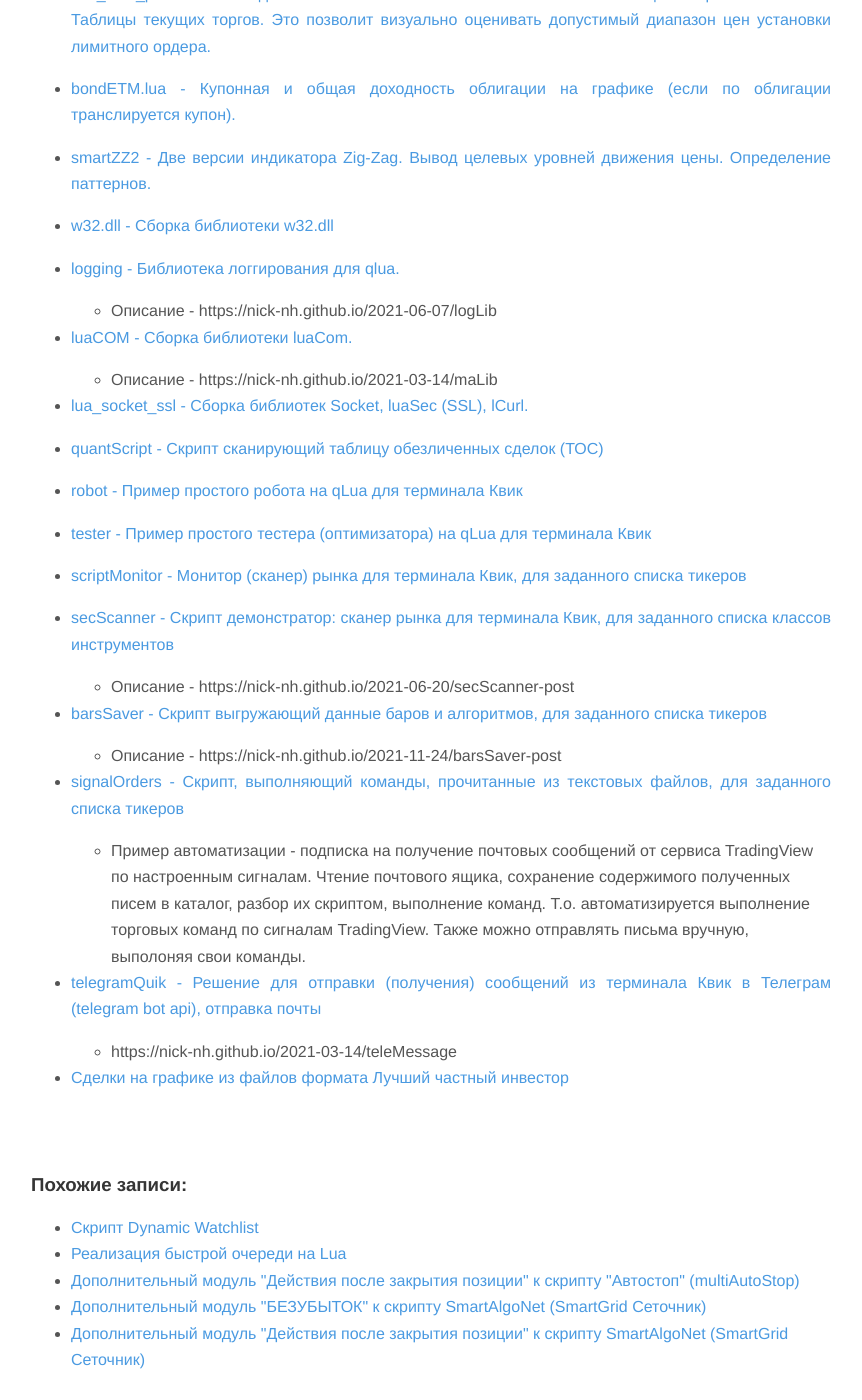
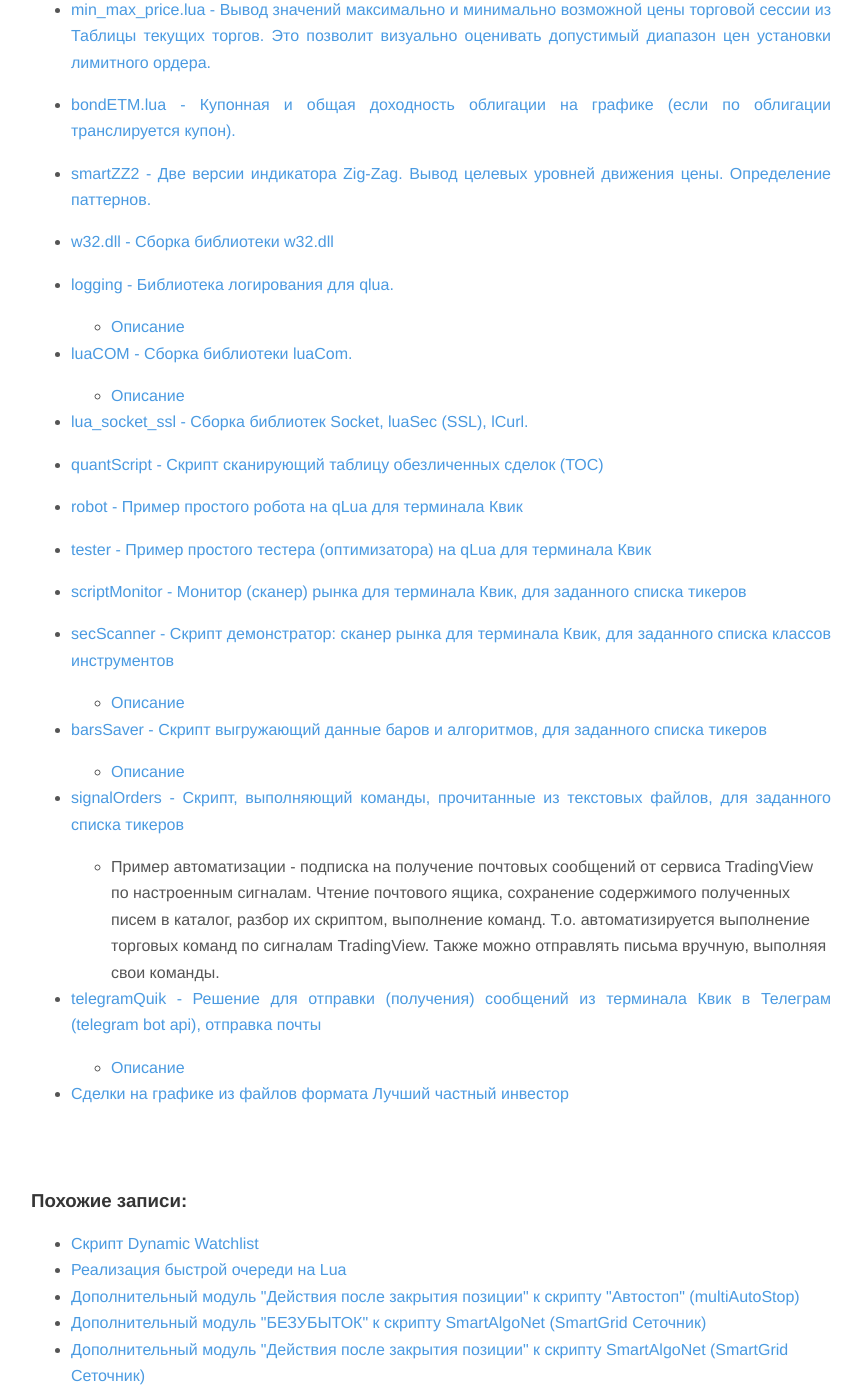
Before and after one commit to nick-nh/nick-nh.github.io, a Jekyll site: the page built from _posts/2021-01-09-hello-post.md, in a window 1280 px wide and 1400 px high, scrolled down 5075 px. Shown: the whole window, without its empty margins (209-1071 px from the left). Built offline with Jekyll 4.4.1, drawn with Linux system fonts in a browser that asks for light colours; nearby versions of some CDN libraries; some of the changed text lies outside the part shown.

Commit message:
fix format

```diff
--- a/_posts/2021-01-09-hello-post.md
+++ b/_posts/2021-01-09-hello-post.md
@@ -17,12 +17,14 @@ tags: [индикатор,скрипт,робот,lua,qlua,квик,quik]
 
 - [maLib.lua - Библиотека типовых методов сглаживания и вспомогательных функция для построения алгоритмов.](https://github.com/nick-nh/qlua/blob/master/maLib.lua)
 
-    - Описание - https://nick-nh.github.io/2021-03-14/maLib
+    - [Описание](/2021-03-14/maLib)
     - [MA.lua - Базовый пример использования библиотеки в индикаторе](https://github.com/nick-nh/qlua/blob/master/MA.lua)
+<br>
 
 - [k-mean.lua - k-means clustering.](https://github.com/nick-nh/qlua/blob/master/k-mean.lua)
 
-   - https://ru.wikipedia.org/wiki/%D0%9C%D0%B5%D1%82%D0%BE%D0%B4_k-%D1%81%D1%80%D0%B5%D0%B4%D0%BD%D0%B8%D1%85
+   - [wikipedia] (https://ru.wikipedia.org/wiki/%D0%9C%D0%B5%D1%82%D0%BE%D0%B4_k-%D1%81%D1%80%D0%B5%D0%B4%D0%BD%D0%B8%D1%85)
+<br>
 
 - [AMA.lua - Адаптивная скользящая средняя Перри Кауфмана.](https://github.com/nick-nh/qlua/blob/master/AMA.lua)
 
@@ -34,15 +36,17 @@ tags: [индикатор,скрипт,робот,lua,qlua,квик,quik]
 
 - [CenterOfGravity.lua - Center of Gravity Oscillator by John F. Ehlers.](https://github.com/nick-nh/qlua/blob/master/CenterOfGravity.lua)
 
-  - https://www.mesasoftware.com/papers/TheCGOscillator.pdf
-
+  - [Описание](https://www.mesasoftware.com/papers/TheCGOscillator.pdf)
+<br>
 - [CyberCycle.lua - Adaptive version Cyber cycle by John F. Ehlers.](https://github.com/nick-nh/qlua/blob/master/CyberCycle.lua)
 
   - see his book `Cybernetic Analysis for Stocks and Futures`, Chapter 4: `Trading the Cycle`
+<br>
 
 - [DSMA.lua - Deviation-Scaled Moving Average by John F. Ehlers.](https://github.com/nick-nh/qlua/blob/master/DSMA.lua)
 
   - Featured in John F. Ehlers' article from July 2018 issue of Technical Analysis of Stocks & Commodities magazine, the DSMA (deviation-scaled moving average) is an adaptive moving average that rapidly adapts to volatility in price movement. It accomplishes this by modifying the alpha term of an EMA by the amplitude of an oscillator scaled in standard deviations from the mean. The DSMA's responsiveness can be changed by using different values for the input parameter period.
+<br>
 
 - [EFSDO.lua - Fisherized Deviation-Scaled Oscillator by John F. Ehlers.](https://github.com/nick-nh/qlua/blob/master/EFSDO.lua)
 
@@ -50,33 +54,39 @@ tags: [индикатор,скрипт,робот,lua,qlua,квик,quik]
 
 - [FisherTransform.lua - Fisher Transform by John F. Ehlers.](https://github.com/nick-nh/qlua/blob/master/FisherTransform.lua)
 
-  - https://c.mql5.com/forextsd/forum/3/130fish.pdf
+  - [Описание](https://c.mql5.com/forextsd/forum/3/130fish.pdf]
+<br>
 
 - [AutocorrelationPeriodogram.lua - Autocorrelation Periodogram by John F. Ehlers.](https://github.com/nick-nh/qlua/blob/master/AutocorrelationPeriodogram.lua)
 
-  - https://traders.com/Documentation/FEEDbk_docs/2016/09/TradersTips.html
+  -  [Описание](https://traders.com/Documentation/FEEDbk_docs/2016/09/TradersTips.html)
+<br>
 
 - [corrCycle.lua - Correlation angle by John F. Ehlers.](https://github.com/nick-nh/qlua/blob/master/corrCycle.lua)
 
-  - https://www.mesasoftware.com/papers/CORRELATION%20AS%20A%20CYCLE%20INDICATOR.pdf
+  -  [Описание](https://www.mesasoftware.com/papers/CORRELATION%20AS%20A%20CYCLE%20INDICATOR.pdf)
+<br>
 
 - [InstantaneousTrend.lua - Instantaneous trend by John F. Ehlers.](https://github.com/nick-nh/qlua/blob/master/InstantaneousTrend.lua)
 
-  - https://c.mql5.com/forextsd/forum/59/023inst.pdf
+  - [Описание](https://c.mql5.com/forextsd/forum/59/023inst.pdf)
+<br>
 
 - [MESA.lua - Adaptive Moving Averages by John F. Ehlers.](https://github.com/nick-nh/qlua/blob/master/MESA.lua)
 
   - The MESA Adaptive Moving Average ( MAMA ) adapts to price movement based on the rate of change of phase as measured by the Hilbert Transform Discriminator. This method features a fast attack average and a slow decay average so that composite average rapidly ratchets behind price changes and holds the average value until the next ratchet occurs. Consider FAMA (Following AMA) as the signal
-  - https://mesasoftware.com/papers/MAMA.pdf
-
+  - [Описание](https://mesasoftware.com/papers/MAMA.pdf)
+<br>
 
 - [HeikenAshi.lua - Точки цвета баров HeikenAshi.](https://github.com/nick-nh/qlua/blob/master/HeikenAshi.lua)
 
   - т.к. терминал Квик не позволяет выводить бары на график, то выводятся точки цвета баров HeikenAshi поверх стандартных баров
+<br>
 
 - [Hurst.lua - Вычисление коэффициента Херста.](https://github.com/nick-nh/qlua/blob/master/Hurst.lua)
 
   - ресурсоемкий индикатор
+<br>
 
 - [MurreyLevels.lua - Уровни Мюррея.](https://github.com/nick-nh/qlua/blob/master/MurreyLevels.lua)
 
@@ -84,15 +94,18 @@ tags: [индикатор,скрипт,робот,lua,qlua,квик,quik]
 
 - [RenkoATR.lua - Реализация баров Ренко.](https://github.com/nick-nh/qlua/blob/master/RenkoATR.lua)
 
-  - https://nick-nh.github.io/2021-01-17/renko
+  - [Описание](/2021-01-17/renko)
+<br>
 
 - [emaRenkoATR.lua - EMA поверх баров Ренко.](https://github.com/nick-nh/qlua/blob/master/emaRenkoATR.lua)
 
-  - https://nick-nh.github.io/2021-01-17/renko
+  - [Описание](/2021-01-17/renko)
+<br>
 
 - [macdRenkoATR.lua - MACD поверх баров Ренко.](https://github.com/nick-nh/qlua/blob/master/macdRenkoATR.lua)
 
-  - https://nick-nh.github.io/2021-01-17/renko
+  - [Описание](/2021-01-17/renko)
+<br>
 
 - [RegRenkoATR.lua - Регрессионный канал поверх баров Ренко.](https://github.com/nick-nh/qlua/blob/master/RegRenkoATR.lua)
 
@@ -100,41 +113,48 @@ tags: [индикатор,скрипт,робот,lua,qlua,квик,quik]
 
 - [StepNRTR.lua - Вариант индикатора Nick Rypock Trailing Reverse.](https://github.com/nick-nh/qlua/blob/master/StepNRTR.lua)
 
-    - Основан на методике Константина Копыркина http://konkop.narod.ru/Files/4_24_28.pdf
+    - [Основан на методике Константина Копыркина] (http://konkop.narod.ru/Files/4_24_28.pdf)
+<br>
 
 - [_nrtr_myv 41.lua - Еще один вариант индикатора Nick Rypock Trailing Reverse.](https://github.com/nick-nh/qlua/blob/master/_nrtr_my%20v41.lua))
 
     - Динамический канал рассчитывается на основе ATR. Фильтрация скользящими средними.
+<br>
 
 - [TTM_Squeeze.lua - TTM Squeeze by John Carter.](https://github.com/nick-nh/qlua/blob/master/TTM_Squeeze.lua)
 
     - Bollinger Bands AND Keltner Channel define the market conditions, i.e. when BB is narrower than KC then we have a market squeeze. When BB break Outside the KC then trade in the direction of the smoothed Momentum.
-    - https://school.stockcharts.com/doku.php?id=technical_indicators:ttm_squeeze
+    - [Описание](https://school.stockcharts.com/doku.php?id=technical_indicators:ttm_squeeze)
+<br>
 
 - [VolatilityCycle.lua - Volatility Cycle.](https://github.com/nick-nh/qlua/blob/master/VolatilityCycle.lua)
 
 - [smTMMS.lua - TMMS - Trading Made More Simpler.](https://github.com/nick-nh/qlua/blob/master/smTMMS.lua)
 
     - The TMMS oscillator (aka “Trading Made More Simpler”) is an indicator made of conditions based on both 2 separated Stochastic and 1 RSI
+<br>
 
 - [JMA_Star_Light.lua - Jurik Research Jurik Moving Average.](https://github.com/nick-nh/qlua/blob/master/JMA_Star_Light.lua)
 
-    - http://www.jurikres.com/catalog1/ms_ama.htm#top
+    - [Описание](http://www.jurikres.com/catalog1/ms_ama.htm#top)
+<br>
 
 - [JRSX.lua - Jurik Research Relative Strength Quality Index.](https://github.com/nick-nh/qlua/blob/master/JRSX.lua)
 
     - Jurik's RSX is a "noise free" version of RS
-    - http://www.jurikres.com/catalog1/ms_rsx.htm
+    - [Описание](http://www.jurikres.com/catalog1/ms_rsx.htm)
+<br>
 
 - [WaveTrend.lua - WaveTrend [LazyBear] vX by DGT.](https://github.com/nick-nh/qlua/blob/master/WaveTrend.lua)
 
-    - https://ru.tradingview.com/script/cYG1lqRI-WaveTrend-LazyBear-vX-by-DGT/
-
+    - [Описание](https://ru.tradingview.com/script/cYG1lqRI-WaveTrend-LazyBear-vX-by-DGT/)
+<br>
 - [barIndex.lua - Вывод индекса бара.](https://github.com/nick-nh/qlua/blob/master/barIndex.lua)
 
 - [bigPeriodLines.lua - Индикатор вывода линий индикатора большего диапазона на меньший одного тикера.](https://github.com/nick-nh/qlua/blob/master/bigPeriodLines.lua)
 
   - Для примера, вывести с дневного графика на часовой и т.д.
+<br>
 
 - [dinapoli.lua - Уровни Джо ДиНаполи в виде гистограммы.](https://github.com/nick-nh/qlua/blob/master/dinapoli.lua)
 
@@ -145,12 +165,14 @@ tags: [индикатор,скрипт,робот,lua,qlua,квик,quik]
 - [extrLevels.lua - Поиск экстремумов движения цены.](https://github.com/nick-nh/qlua/blob/master/extrLevels.lua)
 
     - Если цена несколько раз достигает уровня на заданном периоде бар, при этом этот уровень не пробивался внутри периода.
+<br>
 
 - [fibo_ema.lua - EMA с выводом дополнительных канальных линий по уровням Фибоначчи.](https://github.com/nick-nh/qlua/blob/master/fibo_ema.lua)
 
 - [fibo_ema_atr.lua - EMA с выводом дополнительных канальных линий по уровням Фибоначчи по ATR.](https://github.com/nick-nh/qlua/blob/master/fibo_ema_atr.lua)
 
     - Уровни откладываются от величины ATR. Дополнительно можно вывести TEMA, THV.
+<br>
 
 - [MA_ATR.lua - Скользящая средняя с выводом канальных линий +/- ATR.](https://github.com/nick-nh/qlua/blob/master/MA_ATR.lua)
 
@@ -172,18 +194,23 @@ tags: [индикатор,скрипт,робот,lua,qlua,квик,quik]
 
 - [TrendLines.lua - Trendlines with Breaks Вывод наклонных линий тренда от найденных фрактальных уровней.](https://github.com/nick-nh/qlua/blob/master/TrendLines.lua)
 
-    - Реализация этого индикатора TW https://ru.tradingview.com/v/IYL88A1N/
+    - [Реализация этого индикатора TW] (https://ru.tradingview.com/v/IYL88A1N/)
+<br>
 
 - [Kase_DevStops.lua - помогает устанавливать динамические стоп-уровни.](https://github.com/nick-nh/qlua/blob/master/Kase_DevStops.lua)
+
     - [Kase Dev Stop от Синтия Кейс (Cynthia Kase)](https://docs.wickra.org/Indicators/Indicator-KaseDevStop)
+<br>
 
 - [SupplyAndDemandZones.lua - зоны предложения и зоны спроса.](https://github.com/nick-nh/qlua/blob/master/SupplyAndDemandZones.lua)
 
-    - Реализация этого индикатора TW https://www.tradingview.com/script/vOpLnN91-edgeful-supply-and-demand-zones/
+    - [Реализация этого индикатора TW] (https://www.tradingview.com/script/vOpLnN91-edgeful-supply-and-demand-zones/)
+<br>
 
 - [ORB.lua - ORB - Opening Range Breakout.](https://github.com/nick-nh/qlua/blob/master/ORB.lua)
 
-    - Индикатор ORB автоматически определяет ценовой диапазон, сформированный в первые минуты торговой сессии (например, 30 минут после открытия). Он рисует на графике горизонтальные линии на уровне High и Low этого диапазона, а также может отображать среднюю точку, цели движнния.
+    - Индикатор ORB автоматически определяет ценовой диапазон, сформированный в первые минуты торговой сессии (например, 30 минут после открытия). Он рисует на графике горизонтальные линии на уровне High и Low этого диапазона, а также может отображать среднюю точку, цели движения.
+<br>
 
 - [pATR.lua - ATR, выраженный в процентах.](https://github.com/nick-nh/qlua/blob/master/pATR.lua)
 
@@ -221,14 +248,14 @@ tags: [индикатор,скрипт,робот,lua,qlua,квик,quik]
 
 - [w32.dll - Сборка библиотеки w32.dll](https://github.com/nick-nh/qlua/blob/master/w32.dll.zip)
 
-- [logging - Библиотека логгирования для qlua.](https://github.com/nick-nh/qlua/blob/master/logging)
+- [logging - Библиотека логирования для qlua.](https://github.com/nick-nh/qlua/blob/master/logging)
 
-    - Описание - https://nick-nh.github.io/2021-06-07/logLib
-
+    - [Описание](/2021-06-07/logLib)
+<br>
 - [luaCOM - Сборка библиотеки luaCom.](https://github.com/nick-nh/qlua/blob/master/luaCOM)
 
-    - Описание - https://nick-nh.github.io/2021-03-14/maLib
-
+    - [Описание](/2021-03-14/maLib)
+<br>
 - [lua_socket_ssl - Сборка библиотек Socket, luaSec (SSL), lCurl.](https://github.com/nick-nh/qlua/blob/master/lua_socket_ssl)
 
 - [quantScript - Скрипт сканирующий таблицу обезличенных сделок (ТОС)](https://github.com/nick-nh/qlua/blob/master/quantScript)
@@ -241,18 +268,21 @@ tags: [индикатор,скрипт,робот,lua,qlua,квик,quik]
 
 - [secScanner - Скрипт демонстратор: сканер рынка для терминала Квик, для заданного списка классов инструментов](https://github.com/nick-nh/qlua/blob/master/secScanner)
 
-    - Описание - https://nick-nh.github.io/2021-06-20/secScanner-post
-
+    - [Описание](/2021-06-20/secScanner-post)
+<br>
 - [barsSaver - Скрипт выгружающий данные баров и алгоритмов, для заданного списка тикеров](https://github.com/nick-nh/qlua/blob/master/barsSaver)
 
-    - Описание - https://nick-nh.github.io/2021-11-24/barsSaver-post
+    - [Описание](/2021-11-24/barsSaver-post)
+<br>
 
 - [signalOrders - Скрипт, выполняющий команды, прочитанные из текстовых файлов, для заданного списка тикеров](https://github.com/nick-nh/qlua/blob/master/signalOrders)
 
-    - Пример автоматизации - подписка на получение почтовых сообщений от сервиса TradingView по настроенным сигналам. Чтение почтового ящика, сохранение содержимого полученных писем в каталог, разбор их скриптом, выполнение команд. Т.о. автоматизируется выполнение торговых команд по сигналам TradingView. Также можно отправлять письма вручную, выполоняя свои команды.
+    - Пример автоматизации - подписка на получение почтовых сообщений от сервиса TradingView по настроенным сигналам. Чтение почтового ящика, сохранение содержимого полученных писем в каталог, разбор их скриптом, выполнение команд. Т.о. автоматизируется выполнение торговых команд по сигналам TradingView. Также можно отправлять письма вручную, выполняя свои команды.
+<br>
 
 - [telegramQuik - Решение для отправки (получения) сообщений из терминала Квик в Телеграм (telegram bot api), отправка почты](https://github.com/nick-nh/qlua/blob/master/telegramQuik)
 
-    - https://nick-nh.github.io/2021-03-14/teleMessage
+    - [Описание](/2021-03-14/teleMessage)
+<br>
 
 - [Сделки на графике из файлов формата Лучший частный инвестор](https://github.com/nick-nh/qlua/blob/master/invest_battle_pro)
```
Also changed, not shown: other parts of _posts/2021-01-09-hello-post.md (+1 -1 lines).
